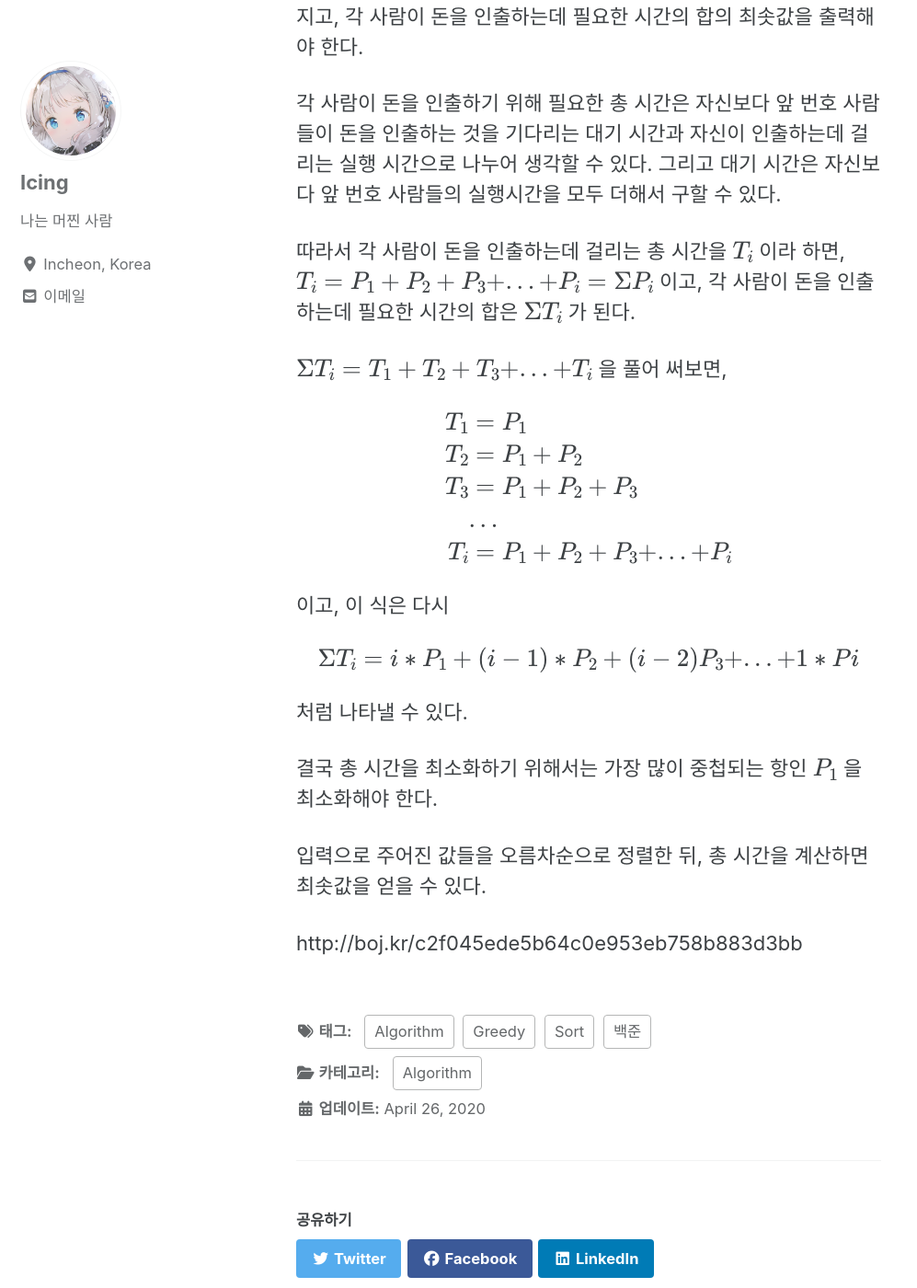
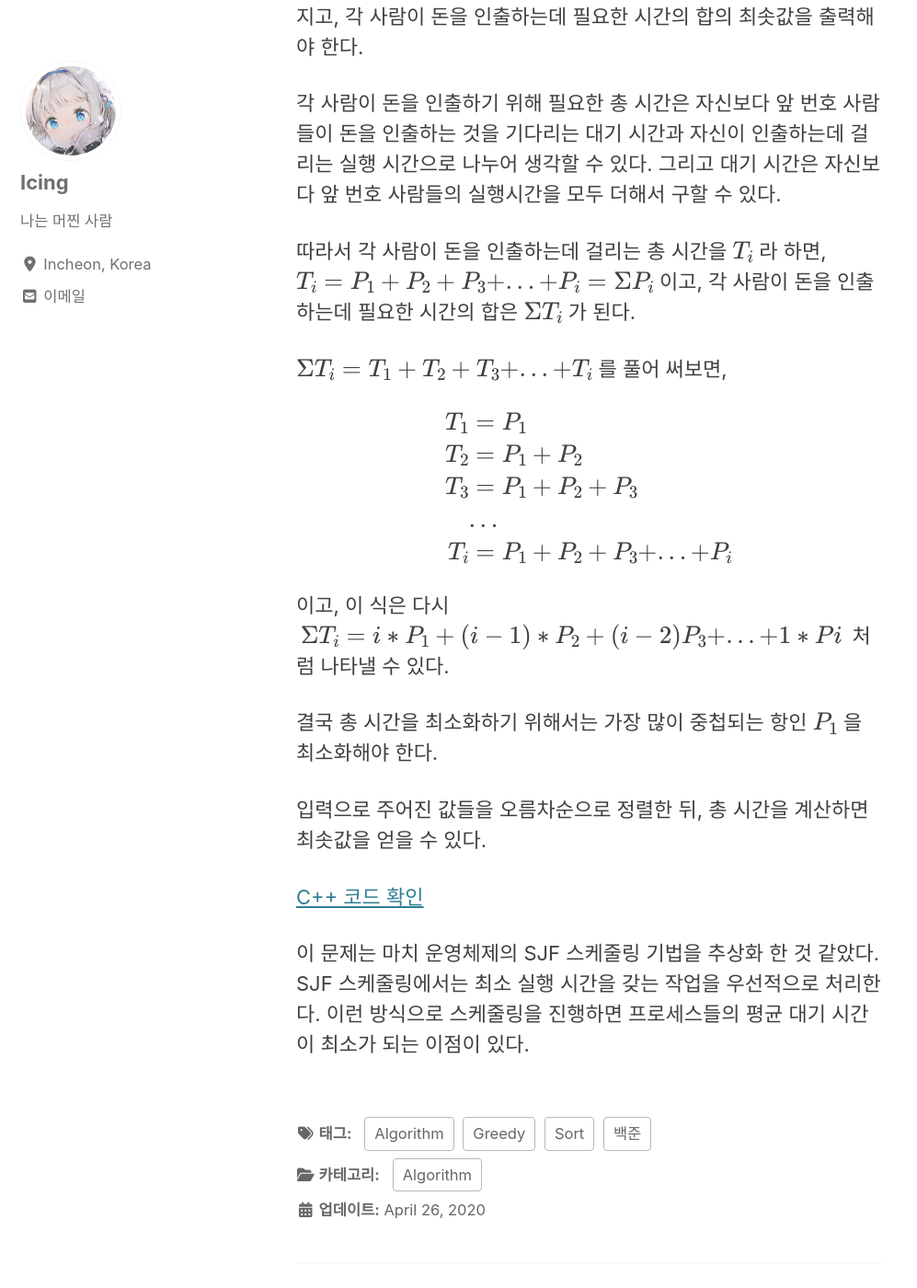
Before and after one commit to kusakina0608/kusakina0608.github.io, a Jekyll site: the page built from _posts/2020-04-26-백준-11399-ATM.md, in a window 1280 px wide and 1400 px high, scrolled down 303 px. Shown: the whole window at 92% size, without its empty margins (0-997 px from the left). Built offline with Jekyll 4.4.1, drawn with Linux system fonts in a browser that asks for light colours; cached includes are drawn as plain includes; nearby versions of some CDN libraries; formulas are drawn with MathJax 3; comment, search, counter and statistics services are not loaded.

Commit message:
Update 2020-04-26-백준-11399-ATM.md

```diff
--- a/_posts/2020-04-26-백준-11399-ATM.md
+++ b/_posts/2020-04-26-백준-11399-ATM.md
@@ -23,21 +23,21 @@ categories: [Algorithm]
 $$
 T_i
 $$
-이라 하면,
+ 라 하면,
 $$
 T_i=P_1+P_2+P_3+...+P_i=\Sigma P_i
 $$
-이고, 각 사람이 돈을 인출하는데 필요한 시간의 합은
+ 이고, 각 사람이 돈을 인출하는데 필요한 시간의 합은
 $$
 \Sigma T_i
 $$
-가 된다.
+ 가 된다.
 
 
 $$
 \Sigma T_i=T_1+T_2+T_3+...+T_i
 $$
- 을 풀어 써보면,
+ 를 풀어 써보면,
 
 
 $$
@@ -52,16 +52,12 @@ $$
 
 
 이고, 이 식은 다시
-
-
 $$
 \begin{aligned}
 \Sigma T_i = i*P_1+(i-1)*P_2+(i-2)P_3+...+1*Pi
 \end{aligned}
 $$
-
-
-처럼 나타낼 수 있다.
+ 처럼 나타낼 수 있다.
 
 결국 총 시간을 최소화하기 위해서는 가장 많이 중첩되는 항인
 $$
@@ -71,4 +67,6 @@ $$
 
 입력으로 주어진 값들을 오름차순으로 정렬한 뒤, 총 시간을 계산하면 최솟값을 얻을 수 있다.
 
-http://boj.kr/c2f045ede5b64c0e953eb758b883d3bb
+[C++ 코드 확인](http://boj.kr/c2f045ede5b64c0e953eb758b883d3bb)
+
+이 문제는 마치 운영체제의 SJF 스케줄링 기법을 추상화 한 것 같았다. SJF 스케줄링에서는 최소 실행 시간을 갖는 작업을 우선적으로 처리한다. 이런 방식으로 스케줄링을 진행하면 프로세스들의 평균 대기 시간이 최소가 되는 이점이 있다.
```
